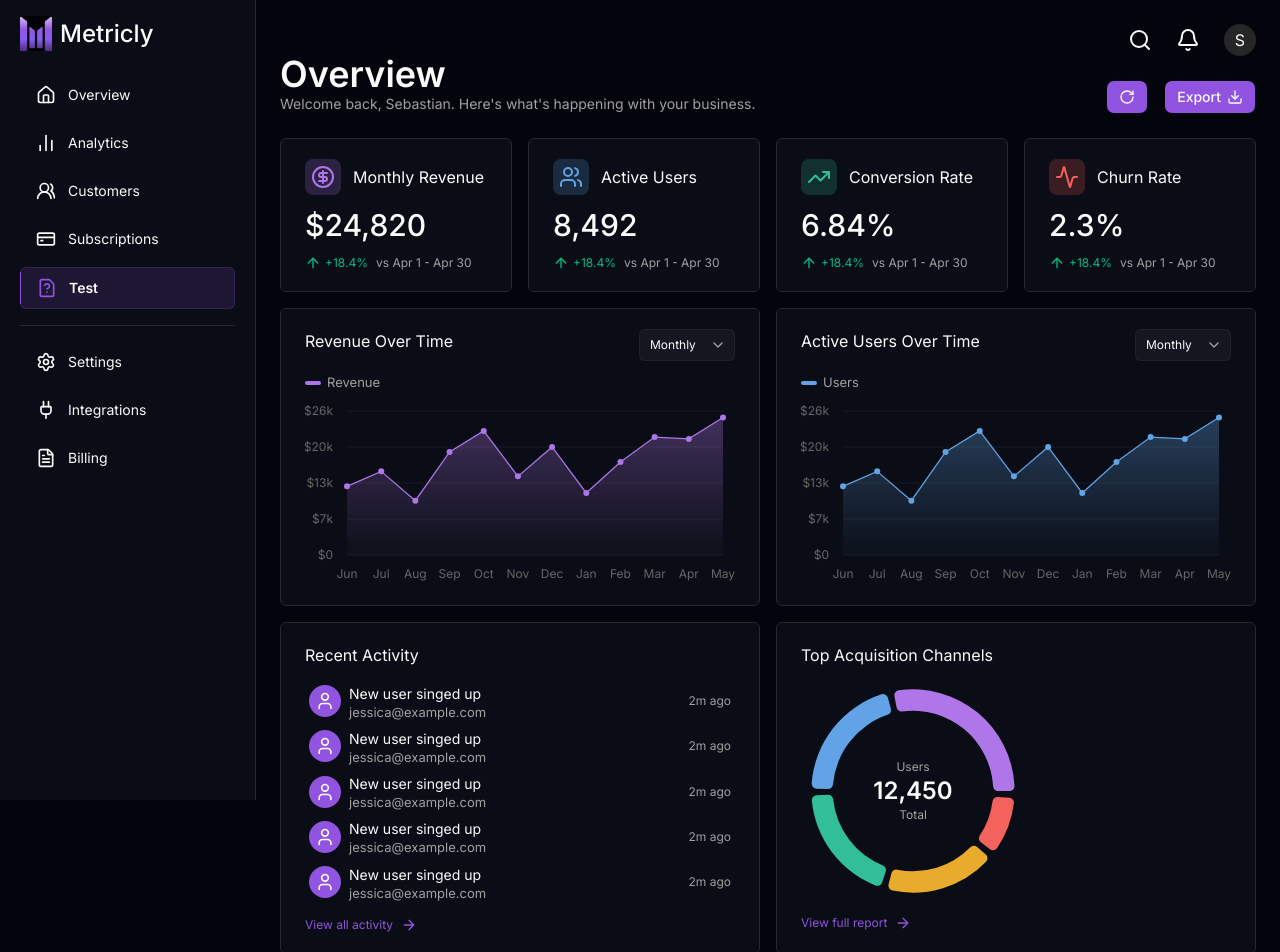
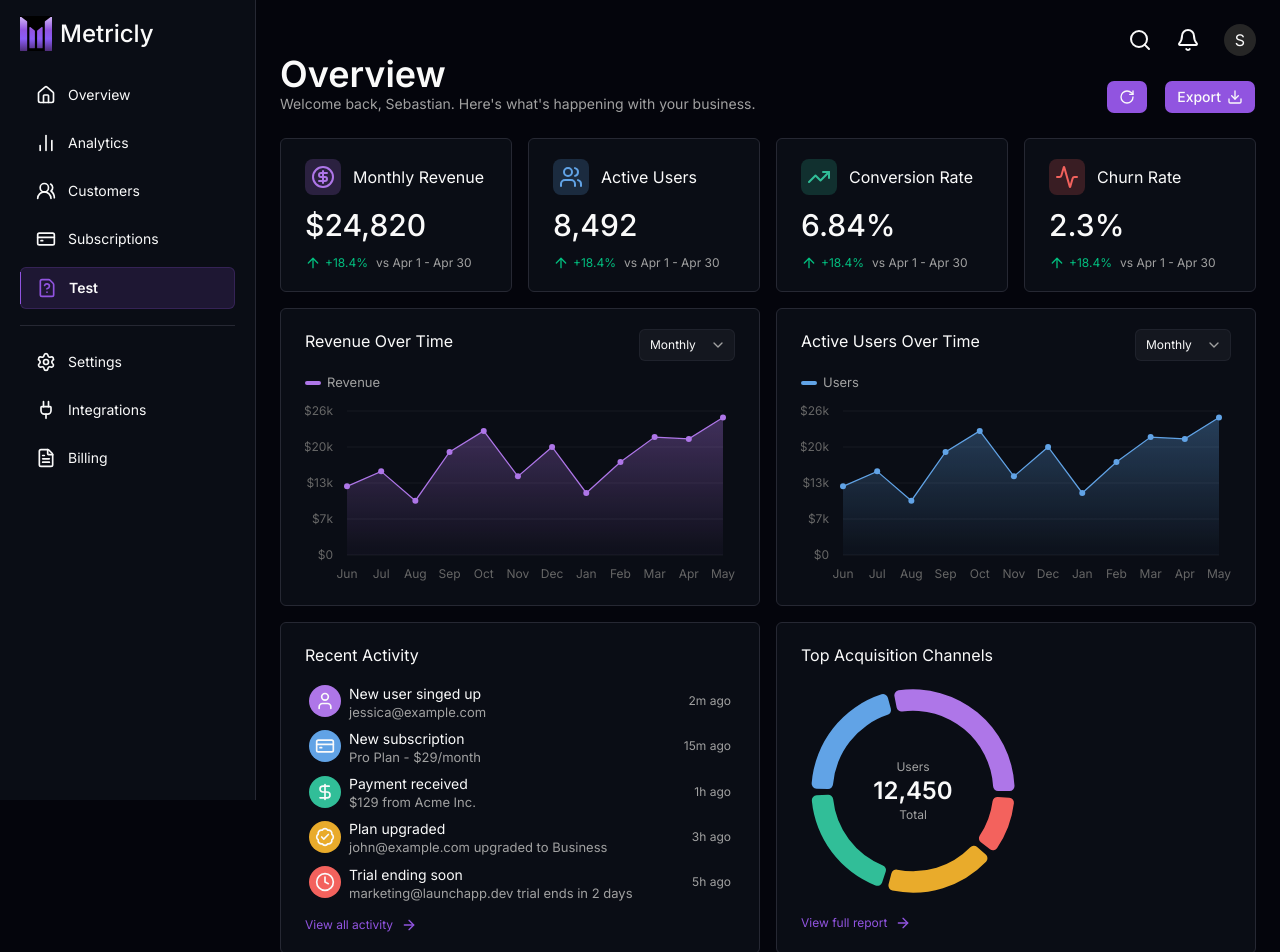
Before and after one commit to svsxn/metricly, a Next.js app: page / in a window 1280 px wide. Shown: the top 952 px of the page. Built offline with nearby package versions, Linux system fonts and the light colour scheme.

Commit message:
feat: add more activities

```diff
--- a/src/components/dashboard/activity.tsx
+++ b/src/components/dashboard/activity.tsx
@@ -1,21 +1,58 @@
-import { LucideIcon } from "lucide-react";
+import { Activity as Props } from "@/types/general";
+import {
+  BadgeCheckIcon,
+  Clock4Icon,
+  CreditCardIcon,
+  DollarSignIcon,
+  LucideIcon,
+  UserIcon,
+} from "lucide-react";
 
-type Props = {
+type ActivityConfig = {
+  Icon: LucideIcon;
   title: string;
-  description: string;
-  Icon: LucideIcon;
-  time: string;
+  classes: string;
 };
 
-export default function Activity({ title, description, Icon, time }: Props) {
+const activityMap: Record<Props["type"], ActivityConfig> = {
+  user: {
+    Icon: UserIcon,
+    title: "New user singed up",
+    classes: "bg-chart-1",
+  },
+  subscription: {
+    Icon: CreditCardIcon,
+    title: "New subscription",
+    classes: "bg-chart-2",
+  },
+  payment: {
+    Icon: DollarSignIcon,
+    title: "Payment received",
+    classes: "bg-chart-3",
+  },
+  plan: {
+    Icon: BadgeCheckIcon,
+    title: "Plan upgraded",
+    classes: "bg-chart-4",
+  },
+  trial: {
+    Icon: Clock4Icon,
+    title: "Trial ending soon",
+    classes: "bg-chart-5",
+  },
+};
+
+export default function Activity({ type, description, time }: Props) {
+  const Icon = activityMap[type].Icon;
+
   return (
     <div className="flex items-center justify-between hover:bg-primary/20 transition-all rounded-md p-1 hover:px-2 hover:cursor-pointer">
       <div className="flex gap-2 items-center">
-        <div className="p-1.5 rounded-full bg-primary">
+        <div className={`p-1.5 rounded-full ${activityMap[type].classes}`}>
           <Icon size={20} />
         </div>
         <div className="leading-tight">
-          <span className="text-sm">{title}</span>
+          <span className="text-sm">{activityMap[type].title}</span>
           <p className="text-muted-foreground text-[13px]">{description}</p>
         </div>
       </div>
--- a/src/components/dashboard/recent-activity.tsx
+++ b/src/components/dashboard/recent-activity.tsx
@@ -2,6 +2,12 @@ import { ACTIVITIES } from "@/data/activities";
 import Activity from "./activity";
 import { ArrowRightIcon } from "lucide-react";
 import Card from "../card";
+
+const activityClassName = {
+  Business: "bg-primary/25 text-primary",
+  Pro: "bg-blue-500/25 text-blue-400",
+  Basic: "bg-muted/65 text-muted-foreground",
+} as const;
 
 export default function RecentActivity() {
   return (
@@ -15,8 +21,7 @@ export default function RecentActivity() {
         {ACTIVITIES.map((activity, index) => (
           <Activity
             key={index}
-            Icon={activity.Icon}
-            title={activity.title}
+            type={activity.type}
             description={activity.description}
             time={activity.time}
           />
--- a/src/data/activities.ts
+++ b/src/data/activities.ts
@@ -1,35 +1,29 @@
 import { Activity } from "@/types/general";
-import { UserIcon } from "lucide-react";
 
 export const ACTIVITIES: Activity[] = [
   {
-    Icon: UserIcon,
-    title: "New user singed up",
+    type: "user",
     description: "jessica@example.com",
     time: "2m",
   },
   {
-    Icon: UserIcon,
-    title: "New user singed up",
-    description: "jessica@example.com",
-    time: "2m",
+    type: "subscription",
+    description: "Pro Plan - $29/month",
+    time: "15m",
   },
   {
-    Icon: UserIcon,
-    title: "New user singed up",
-    description: "jessica@example.com",
-    time: "2m",
+    type: "payment",
+    description: "$129 from Acme Inc.",
+    time: "1h",
   },
   {
-    Icon: UserIcon,
-    title: "New user singed up",
-    description: "jessica@example.com",
-    time: "2m",
+    type: "plan",
+    description: "john@example.com upgraded to Business",
+    time: "3h",
   },
   {
-    Icon: UserIcon,
-    title: "New user singed up",
-    description: "jessica@example.com",
-    time: "2m",
+    type: "trial",
+    description: "marketing@launchapp.dev trial ends in 2 days",
+    time: "5h",
   },
 ];
--- a/src/types/general.d.ts
+++ b/src/types/general.d.ts
@@ -14,7 +14,7 @@ type NavItem = {
 
 type Activity = {
   Icon: LucideIcon;
-  title: string;
+  type: "user" | "subscription" | "payment" | "plan" | "trial";
   description: string;
   time: string;
 };
```
